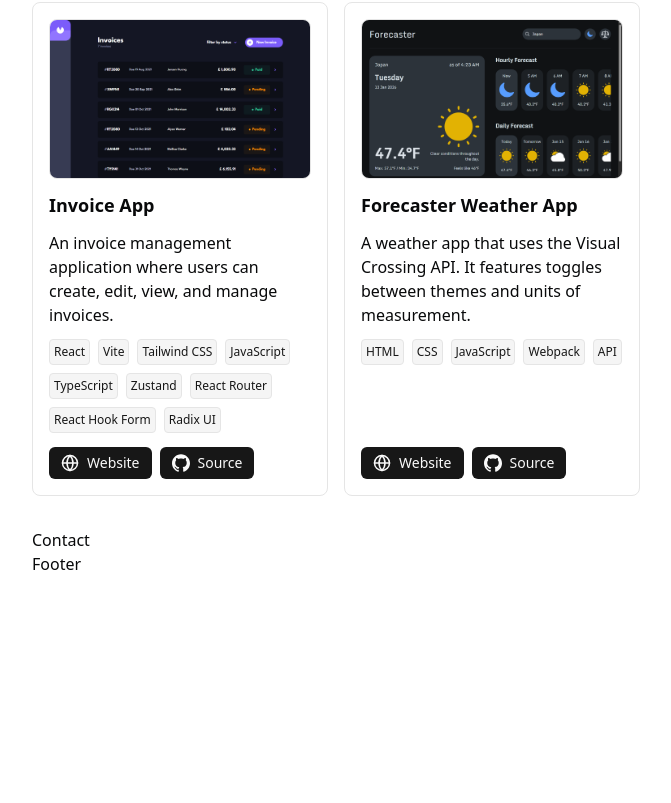
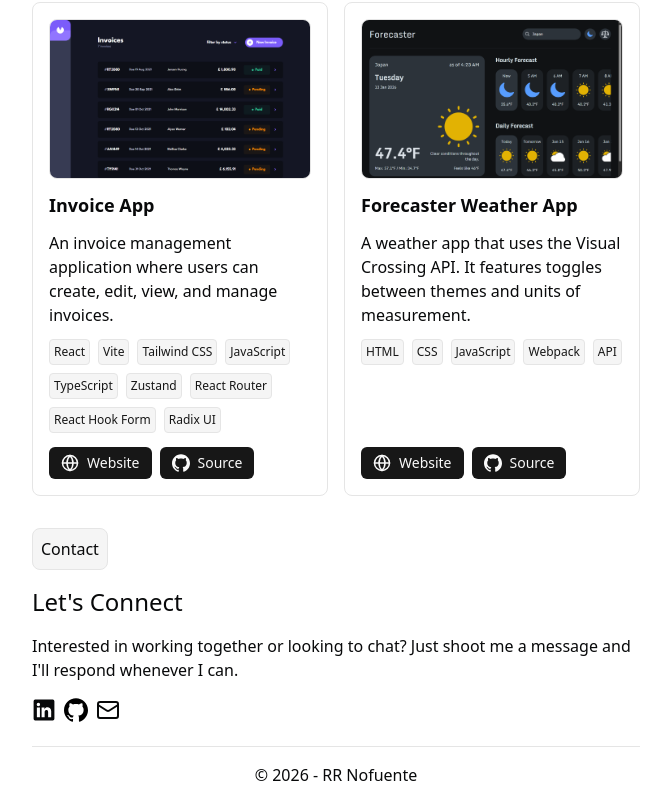
Before and after one commit to nofuenterr/personal-portfolio, a React (Vite) app: page / in a window 1280 px wide. Shown: the part 1148-1951 px from the top of the page, without its empty margins (304-975 px from the left). Before the commit the page ends 1724 px from the top, so only its background shows below. Built offline with nearby package versions, Linux system fonts and the light colour scheme; a web font is replaced by a local one.

Commit message:
feat: add content and styles to Contact and Footer components

```diff
--- a/src/components/ContactSection.tsx
+++ b/src/components/ContactSection.tsx
@@ -1,3 +1,43 @@
+import GitHub from './icons/GitHub';
+import LinkedIn from './icons/LinkedIn';
+import Mail from './icons/Mail';
+
 export default function Contact() {
-	return <section>Contact</section>;
+	return (
+		<section className="grid gap-4">
+			<h2 className="bg-muted-light border-border-light dark:border-border-dark dark:bg-muted-dark inline-block justify-self-start rounded-lg border p-2">
+				Contact
+			</h2>
+			<p className="text-2xl">Let's Connect</p>
+			<p>
+				Interested in working together or looking to chat? Just shoot me a
+				message and I'll respond whenever I can.
+			</p>
+			<ul className="flex items-center gap-2">
+				<li>
+					<a
+						target="_blank"
+						rel="noopener noreferrer"
+						href="https://www.linkedin.com/in/romel-raphael-nofuente-536207371?utm_source=share&utm_campaign=share_via&utm_content=profile&utm_medium=android_app"
+					>
+						<LinkedIn className="fill-foreground-light dark:fill-foreground-dark h-6 w-auto hover:fill-[#0284c7] dark:hover:fill-[#bae6fd]" />
+					</a>
+				</li>
+				<li>
+					<a
+						target="_blank"
+						rel="noopener noreferrer"
+						href="https://github.com/nofuenterr"
+					>
+						<GitHub className="dark:fill-background-light h-6 w-auto hover:fill-[#52525b] dark:hover:fill-[#e4e4e7]" />
+					</a>
+				</li>
+				<li>
+					<a href="mailto:rrn091301@gmail.com">
+						<Mail className="stroke-foreground-light dark:stroke-foreground-dark h-6 w-auto hover:stroke-[#ea580c] dark:hover:stroke-[#fdba74]" />
+					</a>
+				</li>
+			</ul>
+		</section>
+	);
 }
--- a/src/components/Footer.tsx
+++ b/src/components/Footer.tsx
@@ -1,3 +1,9 @@
 export default function Footer() {
-	return <footer>Footer</footer>;
+	const currentYear = new Date().getFullYear();
+
+	return (
+		<footer className="border-t-border-light dark:border-t-border-dark mt-6 grid place-content-center border-t py-4">
+			<p>&copy; {currentYear} - RR Nofuente</p>
+		</footer>
+	);
 }
```
